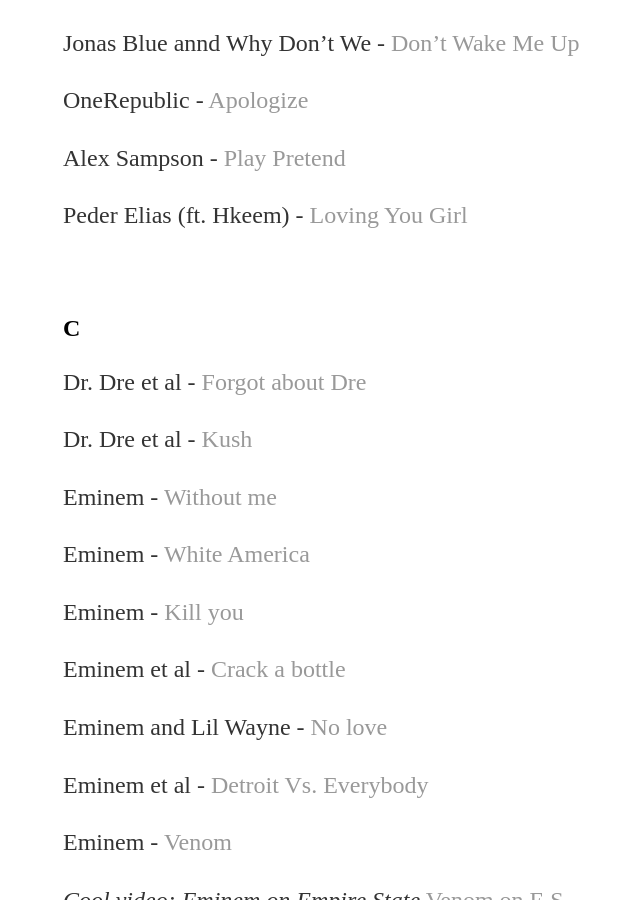
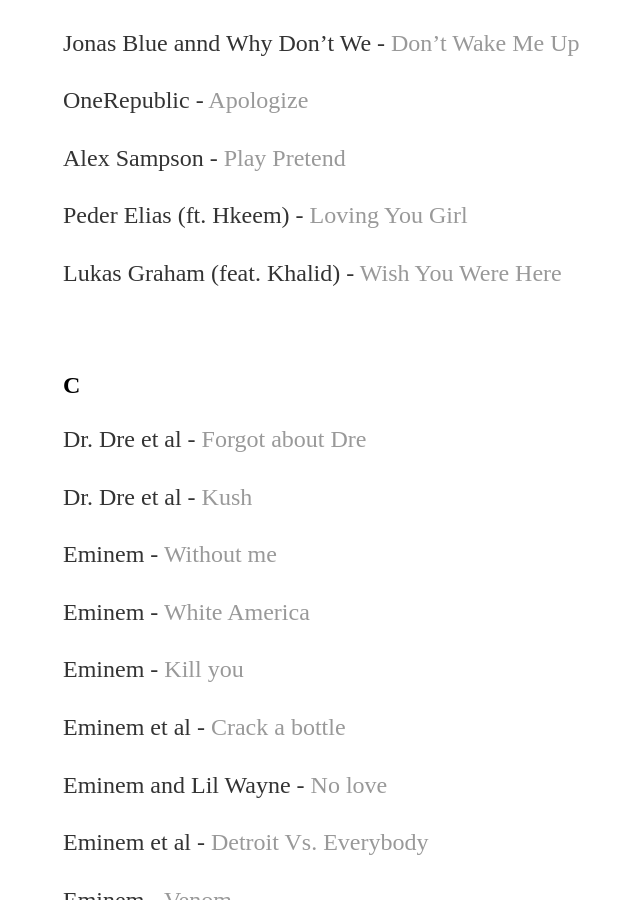
Before and after one commit to yjkweon24/yjkweon24.github.io, a Jekyll site: the page built from _posts/2018-10-23-songs-that-i-love.md, in a window 1280 px wide and 900 px high, scrolled down 14219 px. Shown: the whole window, without its empty margins (129-769 px from the left). Built offline with Jekyll 4.4.1, drawn with Linux system fonts in a browser that asks for light colours.

Commit message:
Update 2018-10-23-songs-that-i-love.md

```diff
--- a/_posts/2018-10-23-songs-that-i-love.md
+++ b/_posts/2018-10-23-songs-that-i-love.md
@@ -495,6 +495,8 @@
 
 Peder Elias (ft. Hkeem) - [Loving You Girl](https://www.youtube.com/watch?v=uZbB9DssRlA)
 
+Lukas Graham (feat. Khalid) - [Wish You Were Here](https://youtu.be/IYoxNx9qozo)
+
 <br>
 
 ## C
```
